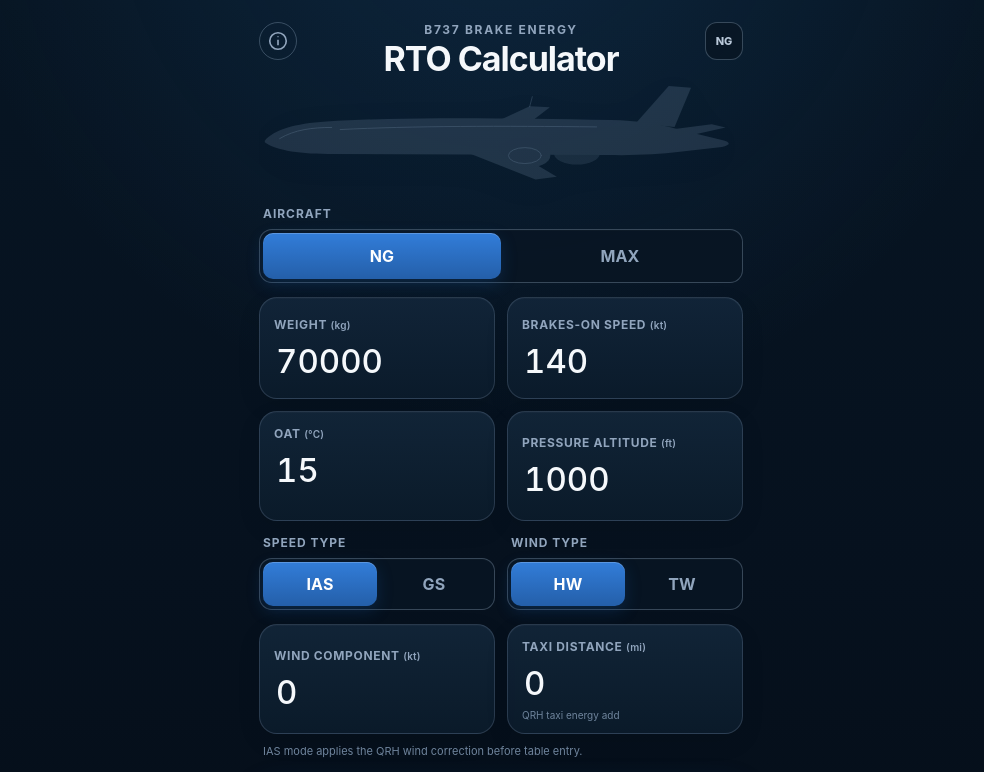
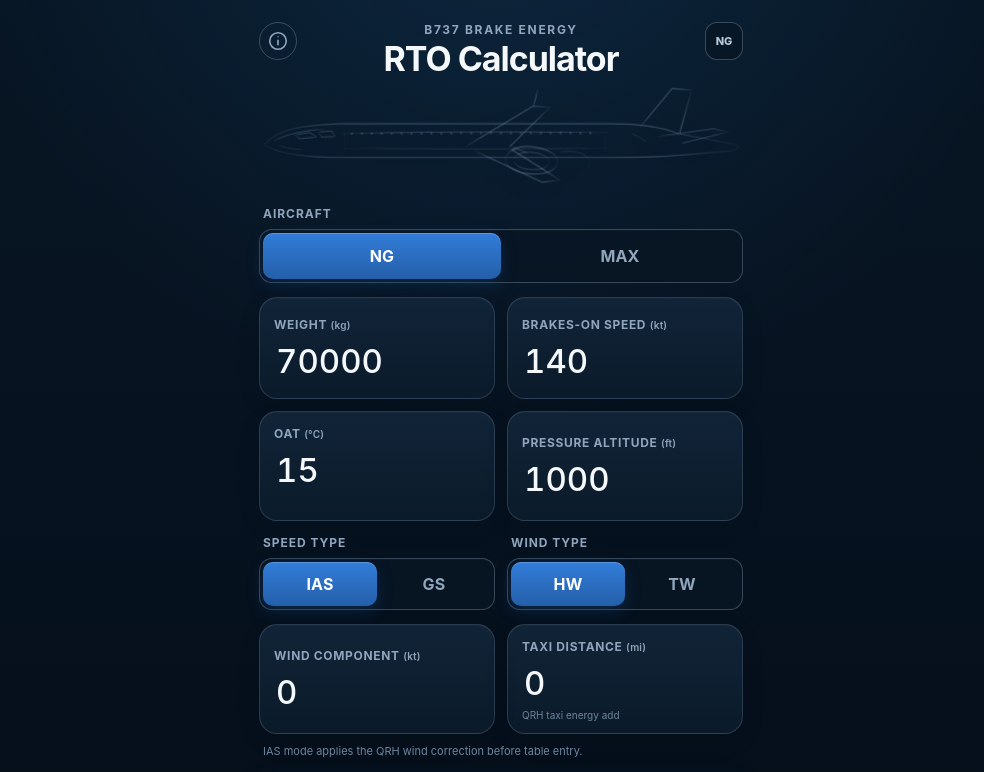
Before and after one commit to emre737/b737-RTO-BC, a plain HTML site: page index.html in a window 1280 px wide. Shown: the top 772 px of the page, without its empty margins (139-1123 px from the left). Drawn offline with Linux system fonts and the light colour scheme.

Commit message:
Add files via upload

```diff
--- a/index.html
+++ b/index.html
@@ -27,39 +27,74 @@
       <div class="version-badge" id="versionBadge">NG</div>
 
       <div class="aircraft-watermark" aria-hidden="true">
-        <svg viewBox="0 0 1000 260" preserveAspectRatio="xMidYMid meet">
+        <svg viewBox="0 0 1000 250" preserveAspectRatio="xMidYMid meet">
+          <defs>
+            <linearGradient id="planeFade" x1="0" y1="0" x2="1" y2="0">
+              <stop offset="0" stop-color="currentColor" stop-opacity=".08"/>
+              <stop offset=".18" stop-color="currentColor" stop-opacity=".34"/>
+              <stop offset=".82" stop-color="currentColor" stop-opacity=".34"/>
+              <stop offset="1" stop-color="currentColor" stop-opacity=".08"/>
+            </linearGradient>
+          </defs>
+
           <g class="plane plane-ng">
-            <g class="plane-fill">
-              <path d="M55 137 C73 116 111 105 171 101 C306 92 497 94 707 98 C756 99 799 105 835 116 L918 136 C933 140 933 145 916 149 L837 158 C796 163 751 165 702 164 L174 162 C112 162 72 153 55 140 Z"/>
-              <path d="M414 137 L554 72 L592 74 L505 141 Z"/>
-              <path d="M410 149 L565 210 L605 205 L506 146 Z"/>
-              <path d="M754 104 L816 34 L858 37 L827 111 Z"/>
-              <path d="M780 121 L897 106 L923 112 L835 132 Z"/>
-              <ellipse cx="545" cy="165" rx="48" ry="24"/>
-              <ellipse class="rear-engine" cx="643" cy="161" rx="43" ry="21"/>
+            <g class="plane-outline" fill="none" stroke="url(#planeFade)" stroke-linecap="round" stroke-linejoin="round">
+              <!-- fuselage -->
+              <path class="major" d="M75 135 C95 112 138 103 207 101 L702 101 C752 101 789 106 822 119 L918 137 C932 140 935 146 918 150 L823 158 C784 161 745 162 699 162 L209 162 C143 162 99 154 76 142 C69 139 69 138 75 135 Z"/>
+              <!-- nose/cockpit -->
+              <path d="M87 133 C112 119 142 113 179 111"/>
+              <path d="M126 121 l27 -4 l14 8 l-31 3 Z"/>
+              <path d="M169 116 l24 -2 l8 10 l-25 1 Z"/>
+              <!-- cabin belt -->
+              <path d="M213 119 C350 115 535 115 695 117"/>
+              <path d="M218 145 C363 147 548 147 690 145" opacity=".52"/>
+              <!-- doors -->
+              <path d="M217 113 v35 M690 115 v34" opacity=".65"/>
+              <!-- wing and tailplane -->
+              <path class="major" d="M438 141 L558 69 L589 71 L516 142"/>
+              <path class="major" d="M454 151 L575 207 L607 203 L520 148"/>
+              <path class="major" d="M752 107 L810 37 L845 40 L824 117"/>
+              <path d="M785 124 L885 110 L912 116 L829 136"/>
+              <!-- engine/pylon -->
+              <path d="M520 143 L548 154"/>
+              <path class="major" d="M511 158 C519 145 536 140 559 143 C588 147 604 158 602 171 C600 185 583 193 556 192 C529 191 510 180 508 168 C507 164 508 161 511 158 Z"/>
+              <path d="M522 164 C530 154 543 151 558 153 C577 155 588 163 587 171 C586 180 574 185 557 184 C539 184 526 177 524 170"/>
+              <path d="M603 154 C620 148 642 151 655 160 C665 167 665 176 656 182" opacity=".55"/>
+              <!-- NG blended winglet -->
+              <path class="variant-winglet major" d="M558 69 C562 58 565 48 566 39"/>
+              <!-- small details -->
+              <path d="M735 118 q17 7 31 17" opacity=".55"/>
+              <path d="M96 140 q20 7 45 8" opacity=".55"/>
             </g>
-            <g class="plane-detail" fill="none" stroke="currentColor" stroke-linecap="round">
-              <path d="M83 133 C111 116 145 112 181 112"/>
-              <path d="M197 116 C330 109 506 109 680 111"/>
-              <ellipse cx="545" cy="165" rx="31" ry="15"/>
-              <path class="ng-winglet" d="M554 73 L559 54"/>
+            <g class="plane-windows" fill="currentColor">
+              <circle cx="230" cy="119" r="2.1"/><circle cx="248" cy="119" r="2.1"/><circle cx="266" cy="119" r="2.1"/><circle cx="284" cy="119" r="2.1"/><circle cx="302" cy="119" r="2.1"/><circle cx="320" cy="118.8" r="2.1"/><circle cx="338" cy="118.7" r="2.1"/><circle cx="356" cy="118.6" r="2.1"/><circle cx="374" cy="118.5" r="2.1"/><circle cx="392" cy="118.4" r="2.1"/><circle cx="410" cy="118.3" r="2.1"/><circle cx="428" cy="118.2" r="2.1"/><circle cx="446" cy="118.1" r="2.1"/><circle cx="464" cy="118" r="2.1"/><circle cx="482" cy="118" r="2.1"/><circle cx="500" cy="118" r="2.1"/><circle cx="518" cy="118" r="2.1"/><circle cx="536" cy="118" r="2.1"/><circle cx="554" cy="118" r="2.1"/><circle cx="572" cy="118" r="2.1"/><circle cx="590" cy="118" r="2.1"/><circle cx="608" cy="118" r="2.1"/><circle cx="626" cy="118" r="2.1"/><circle cx="644" cy="118" r="2.1"/><circle cx="662" cy="118" r="2.1"/>
             </g>
           </g>
+
           <g class="plane plane-max">
-            <g class="plane-fill">
-              <path d="M55 137 C73 116 111 105 171 101 C306 92 497 94 707 98 C756 99 799 105 835 116 L918 136 C933 140 933 145 916 149 L837 158 C796 163 751 165 702 164 L174 162 C112 162 72 153 55 140 Z"/>
-              <path d="M414 137 L554 72 L592 74 L505 141 Z"/>
-              <path d="M410 149 L565 210 L605 205 L506 146 Z"/>
-              <path d="M754 104 L816 34 L858 37 L827 111 Z"/>
-              <path d="M780 121 L897 106 L923 112 L835 132 Z"/>
-              <ellipse cx="548" cy="166" rx="52" ry="26"/>
-              <ellipse class="rear-engine" cx="648" cy="162" rx="47" ry="23"/>
+            <g class="plane-outline" fill="none" stroke="url(#planeFade)" stroke-linecap="round" stroke-linejoin="round">
+              <path class="major" d="M75 135 C95 112 138 103 207 101 L702 101 C752 101 789 106 822 119 L918 137 C932 140 935 146 918 150 L823 158 C784 161 745 162 699 162 L209 162 C143 162 99 154 76 142 C69 139 69 138 75 135 Z"/>
+              <path d="M87 133 C112 119 142 113 179 111"/>
+              <path d="M126 121 l27 -4 l14 8 l-31 3 Z"/>
+              <path d="M169 116 l24 -2 l8 10 l-25 1 Z"/>
+              <path d="M213 119 C350 115 535 115 695 117"/>
+              <path d="M218 145 C363 147 548 147 690 145" opacity=".52"/>
+              <path d="M217 113 v35 M690 115 v34" opacity=".65"/>
+              <path class="major" d="M438 141 L558 69 L589 71 L516 142"/>
+              <path class="major" d="M454 151 L575 207 L607 203 L520 148"/>
+              <path class="major" d="M752 107 L810 37 L845 40 L824 117"/>
+              <path d="M785 124 L885 110 L912 116 L829 136"/>
+              <path d="M518 143 L550 155"/>
+              <path class="major" d="M507 158 C515 142 534 136 560 139 C594 142 613 155 612 171 C611 188 591 198 559 197 C527 196 505 183 503 169 C502 165 503 161 507 158 Z"/>
+              <path d="M518 164 C527 152 542 148 560 150 C582 152 596 161 595 171 C594 182 580 188 559 188 C538 187 522 179 520 170"/>
+              <path d="M614 153 C632 147 655 150 669 160 C680 167 680 177 670 184" opacity=".55"/>
+              <!-- MAX split scimitar -->
+              <path class="variant-winglet major" d="M558 69 C562 57 565 47 567 36 M558 69 C552 78 548 87 545 97"/>
+              <path d="M735 118 q17 7 31 17" opacity=".55"/>
+              <path d="M96 140 q20 7 45 8" opacity=".55"/>
             </g>
-            <g class="plane-detail" fill="none" stroke="currentColor" stroke-linecap="round">
-              <path d="M83 133 C111 116 145 112 181 112"/>
-              <path d="M197 116 C330 109 506 109 680 111"/>
-              <ellipse cx="548" cy="166" rx="34" ry="17"/>
-              <path class="max-winglet" d="M554 73 L561 48 M554 73 L544 92"/>
+            <g class="plane-windows" fill="currentColor">
+              <circle cx="230" cy="119" r="2.1"/><circle cx="248" cy="119" r="2.1"/><circle cx="266" cy="119" r="2.1"/><circle cx="284" cy="119" r="2.1"/><circle cx="302" cy="119" r="2.1"/><circle cx="320" cy="118.8" r="2.1"/><circle cx="338" cy="118.7" r="2.1"/><circle cx="356" cy="118.6" r="2.1"/><circle cx="374" cy="118.5" r="2.1"/><circle cx="392" cy="118.4" r="2.1"/><circle cx="410" cy="118.3" r="2.1"/><circle cx="428" cy="118.2" r="2.1"/><circle cx="446" cy="118.1" r="2.1"/><circle cx="464" cy="118" r="2.1"/><circle cx="482" cy="118" r="2.1"/><circle cx="500" cy="118" r="2.1"/><circle cx="518" cy="118" r="2.1"/><circle cx="536" cy="118" r="2.1"/><circle cx="554" cy="118" r="2.1"/><circle cx="572" cy="118" r="2.1"/><circle cx="590" cy="118" r="2.1"/><circle cx="608" cy="118" r="2.1"/><circle cx="626" cy="118" r="2.1"/><circle cx="644" cy="118" r="2.1"/><circle cx="662" cy="118" r="2.1"/>
             </g>
           </g>
         </svg>
--- a/styles.css
+++ b/styles.css
@@ -109,10 +109,10 @@
   pointer-events: none;
   filter: drop-shadow(0 8px 18px rgba(0, 0, 0, .13));
 }
-.aircraft-watermark svg { width: 100%; height: 100%; }
-.aircraft-watermark .plane-fill { fill: currentColor; opacity: .16; }
-.aircraft-watermark .rear-engine { opacity: .72; }
-.aircraft-watermark .plane-detail { stroke-width: 1.8; opacity: .20; }
+.aircraft-watermark svg { width: 100%; height: 100%; overflow: visible; }
+.aircraft-watermark .plane-outline { stroke-width: 1.55; opacity: .92; vector-effect: non-scaling-stroke; }
+.aircraft-watermark .plane-outline .major { stroke-width: 2.15; }
+.aircraft-watermark .plane-windows { opacity: .24; }
 .aircraft-watermark .plane-max { display: none; }
 .app-shell[data-aircraft="MAX"] .aircraft-watermark .plane-ng { display: none; }
 .app-shell[data-aircraft="MAX"] .aircraft-watermark .plane-max { display: inline; }
--- a/sw.js
+++ b/sw.js
@@ -1,4 +1,4 @@
-const CACHE = 'b737-rto-v1.0.1';
+const CACHE = 'b737-rto-v1.0.2';
 const ASSETS = [
   './',
   './index.html',
```
Also changed, not shown: plane-fill-preview.png (added), plane-preview.png (added).
